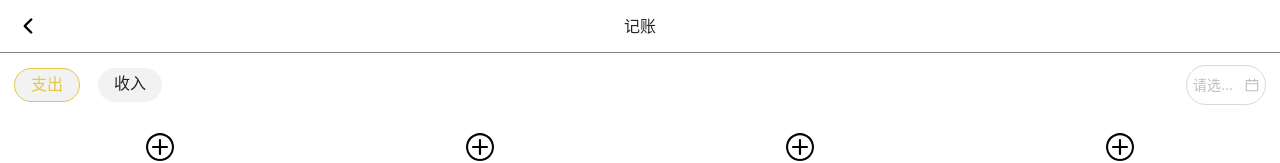
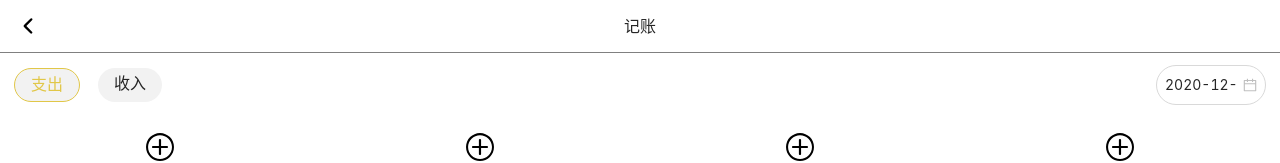
Before and after one commit to ChiLi2000/keep-accounts-r, a React app: page /#/account in a window 1280 px wide. Shown: the top 163 px of the page. Built offline with nearby package versions, Linux system fonts and the light colour scheme.

Commit message:
完成时间选择功能

```diff
--- a/src/views/Account/TimeSelector.tsx
+++ b/src/views/Account/TimeSelector.tsx
@@ -1,19 +1,23 @@
-import React from "react";
+import React, {useState} from "react";
 import {DatePicker} from "antd";
 import {ConfigProvider} from "antd";
 import zhCN from "antd/lib/locale/zh_CN";
 import "moment/locale/zh-cn";
+import moment from "moment";
 
 const TimeSelector = () => {
+  const [value, setValue] = useState(moment(new Date().toISOString()).format("YYYY-MM-DD HH:mm:ss"));
   const onChange = (date: any, dateString: string) => {
     console.log(date, dateString);
+    setValue(moment(date._d).format("YYYY-MM-DD HH:mm:ss"));
   };
-  const style = {"width": "80px", "borderRadius": "25px", "padding": "8px 6px"};
+  const style = {"width": "110px", "borderRadius": "25px", "padding": "8px"};
   return (
     <ConfigProvider locale={zhCN}>
       <DatePicker onChange={onChange}
-                  picker="month"
+                  value={moment(value)}
                   style={style}
+                  allowClear={false}
       />
     </ConfigProvider>
   );
```
